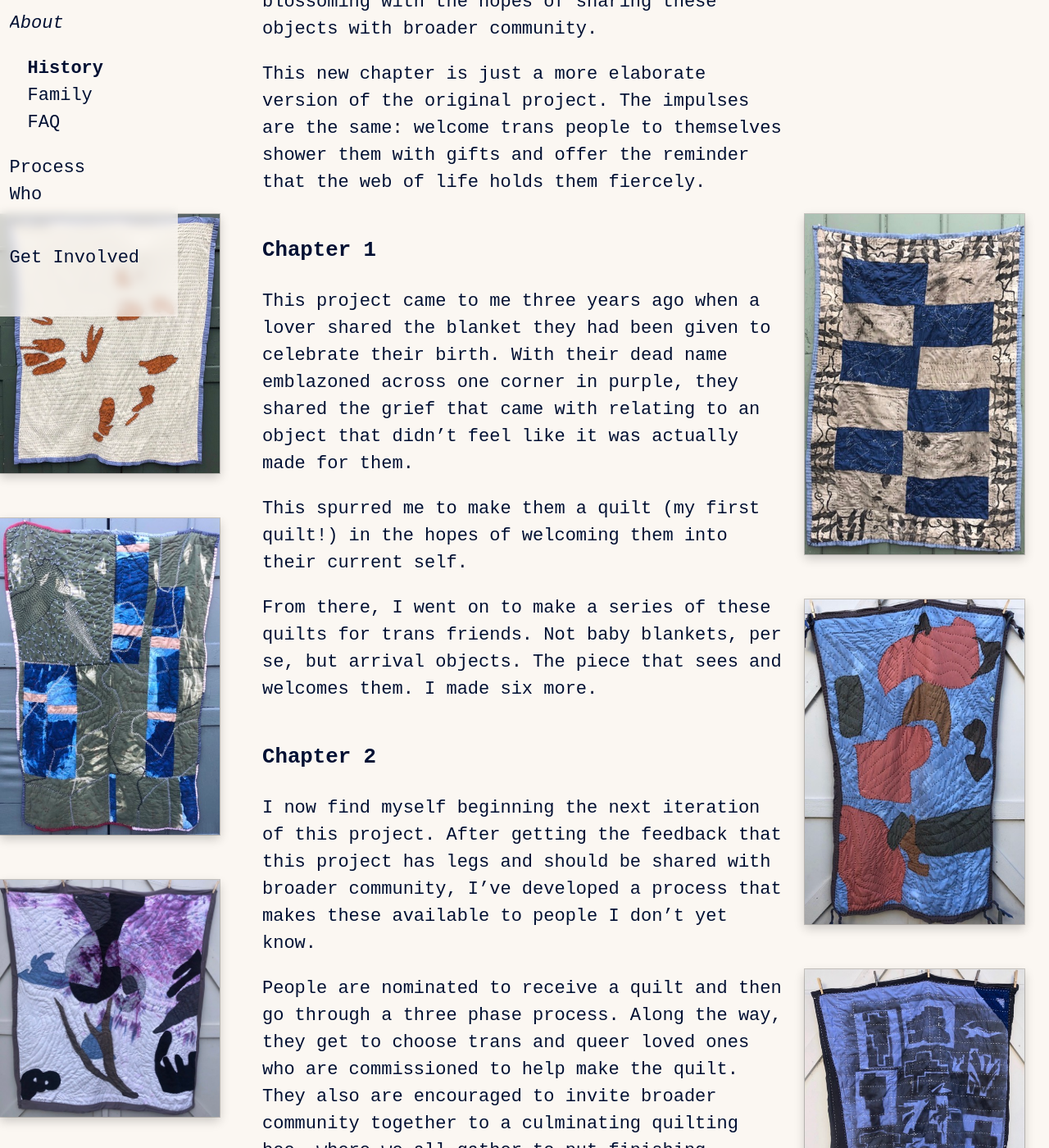
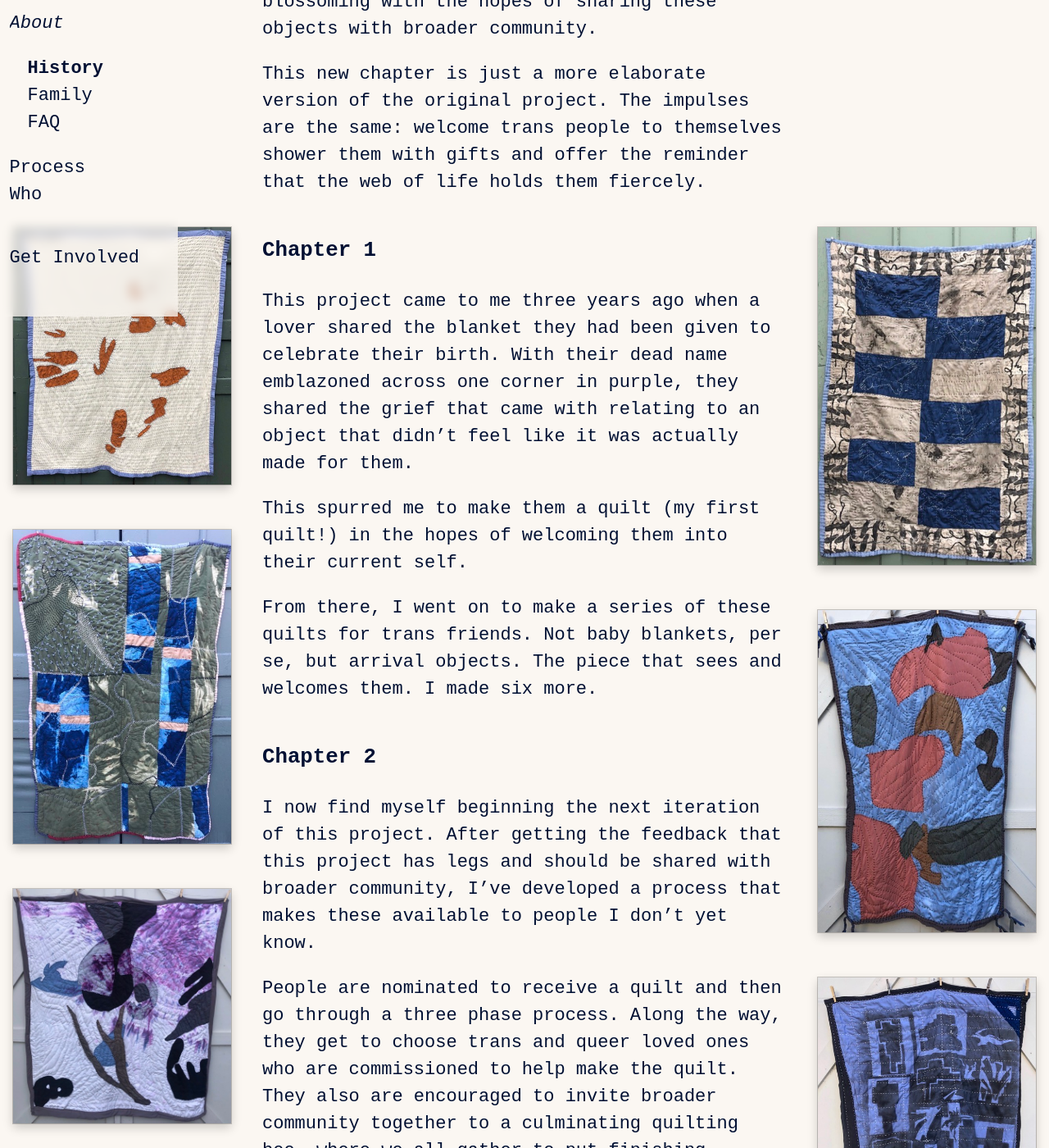
Before and after one commit to danieldickison/transmission-site, a Jekyll site: the page built from history.markdown, in a window 1280 px wide and 1400 px high, scrolled down 406 px. Shown: the whole window at 82% size. Built offline with Jekyll 4.4.1, drawn with Linux system fonts in a browser that asks for light colours; some web fonts are replaced; our own code applies the rules of GitHub Pages for plain Markdown files.

Commit message:
Gallery and mobile TOC layout tweak

```diff
--- a/_includes/toc.html
+++ b/_includes/toc.html
@@ -1,5 +1,5 @@
 <label class="toc-toggle">
-  ⌄
+  <span class="icon">⌄</span>
   <input type="checkbox">
 </label>
 <menu class="toc">
--- a/_sass/gallery.scss
+++ b/_sass/gallery.scss
@@ -3,21 +3,20 @@
   display: flex;
   flex-flow: row wrap;
   gap: 2em;
-  padding: 0;
+  padding: 1rem;
   margin: 0;
   align-items: center;
   justify-content: space-evenly;
 
   a {
     img {
-      max-width: 90%;
+      max-width: 100%;
       outline: 1px solid #00000033;
       box-shadow: 0 5px 12px #00000033;
-      transition: all 150ms ease-out;
+      transition: all 50ms ease-out;
     }
     &:hover img {
       outline: 3px solid var(--color-link);
-      outline-offset: 3px;
     }
   }
 }
--- a/_sass/toc.scss
+++ b/_sass/toc.scss
@@ -26,7 +26,7 @@
     right: 0;
     display: grid;
     grid-template-rows: max-content 0fr;
-    justify-items: right;
+    justify-items: stretch;
 
     transition: grid-template-rows 250ms ease-out;
 
@@ -36,17 +36,21 @@
 
     > .toc-toggle {
       display: block;
-      transform: rotate(-360deg) translateY(-8px);
-      transform-origin: center;
-      transition: transform 250ms ease-out;
       user-select: none;
       cursor: pointer;
       font-size: 28px;
       font-weight: 500;
-      input {
+      text-align: right;
+      > input {
         display: none;
       }
-      &:has(input:checked) {
+      > .icon {
+        display: inline-block;
+        transform: rotate(-360deg) translateY(-8px);
+        transform-origin: center;
+        transition: transform 250ms ease-out;
+      }
+      &:has(input:checked) > .icon {
         transform: rotate(-180deg) translateY(-4px);
       }
     }
```
